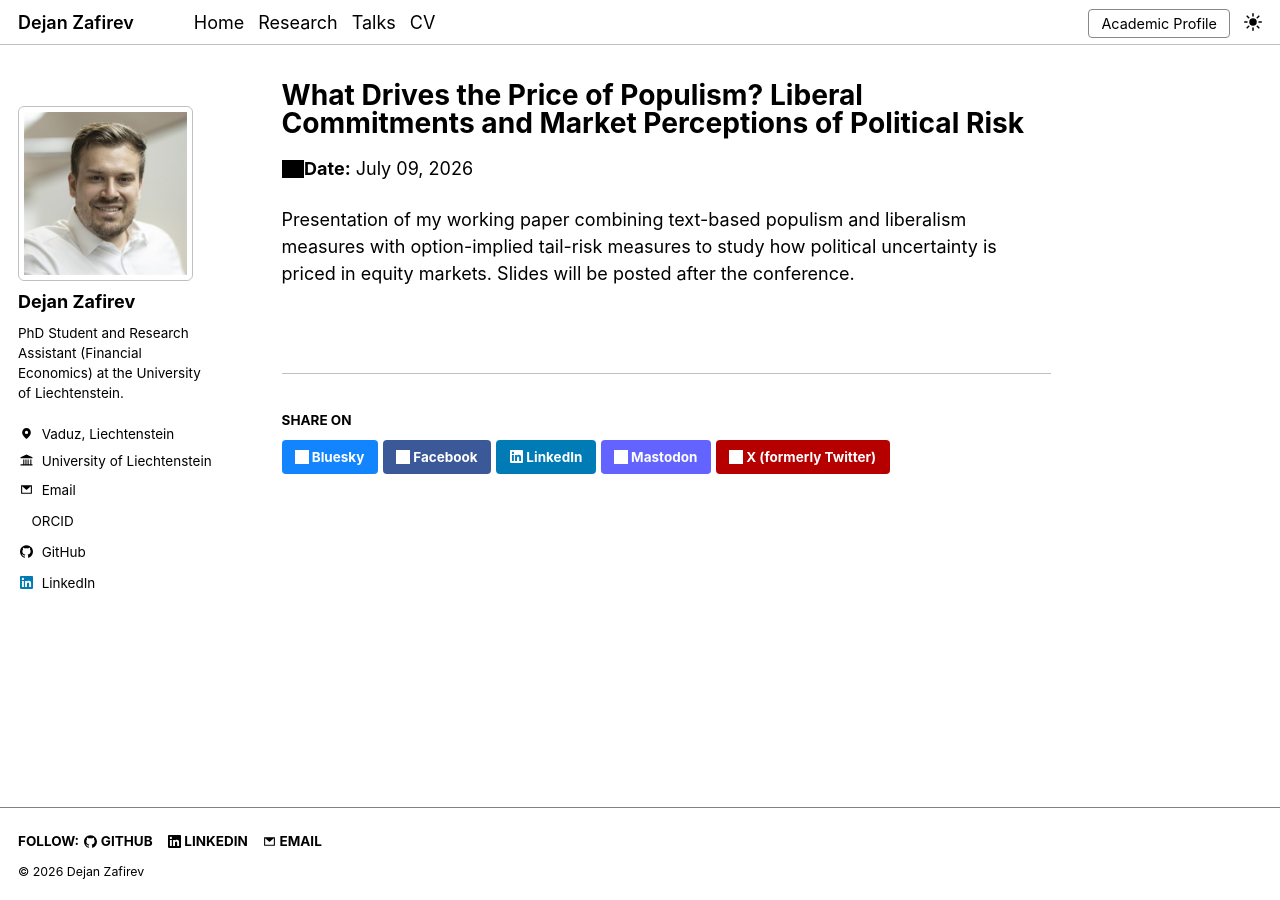
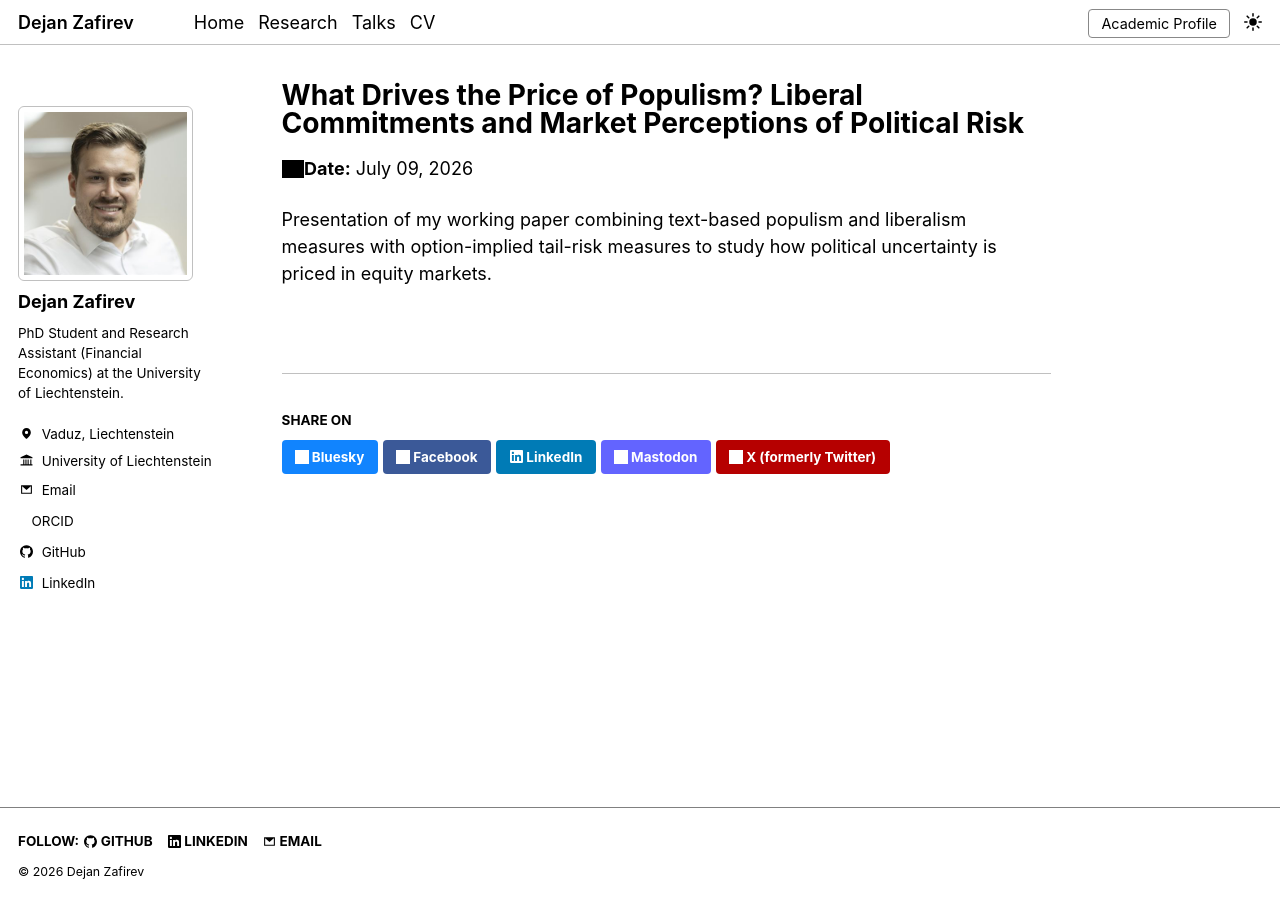
Before and after one commit to dejanzafirev/dejanzafirev.github.io, a Jekyll site: the page built from _talks/2026-07-09-apf-athens.md, in a window 1280 px wide. Built offline with Jekyll 4.4.1, drawn with Linux system fonts in a browser that asks for light colours.

Commit message:
athens talk added

```diff
--- a/_talks/2026-07-09-apf-athens.md
+++ b/_talks/2026-07-09-apf-athens.md
@@ -7,11 +7,10 @@
 date: 2026-07-09
 location: "Athens, Greece"
 # Optional fields:
-# link: "https://link-to-conference-program"   # makes the title a clickable link
+# link: "https://apf.aueb.gr/conference-programme/"   # makes the title a clickable link
 # slidesurl: "/files/apf-athens-slides.pdf"     # link to your slide deck
 ---
 
 Presentation of my working paper combining text-based populism and liberalism
 measures with option-implied tail-risk measures to study how political
-uncertainty is priced in equity markets. Slides will be posted after the
-conference.
+uncertainty is priced in equity markets.
```
